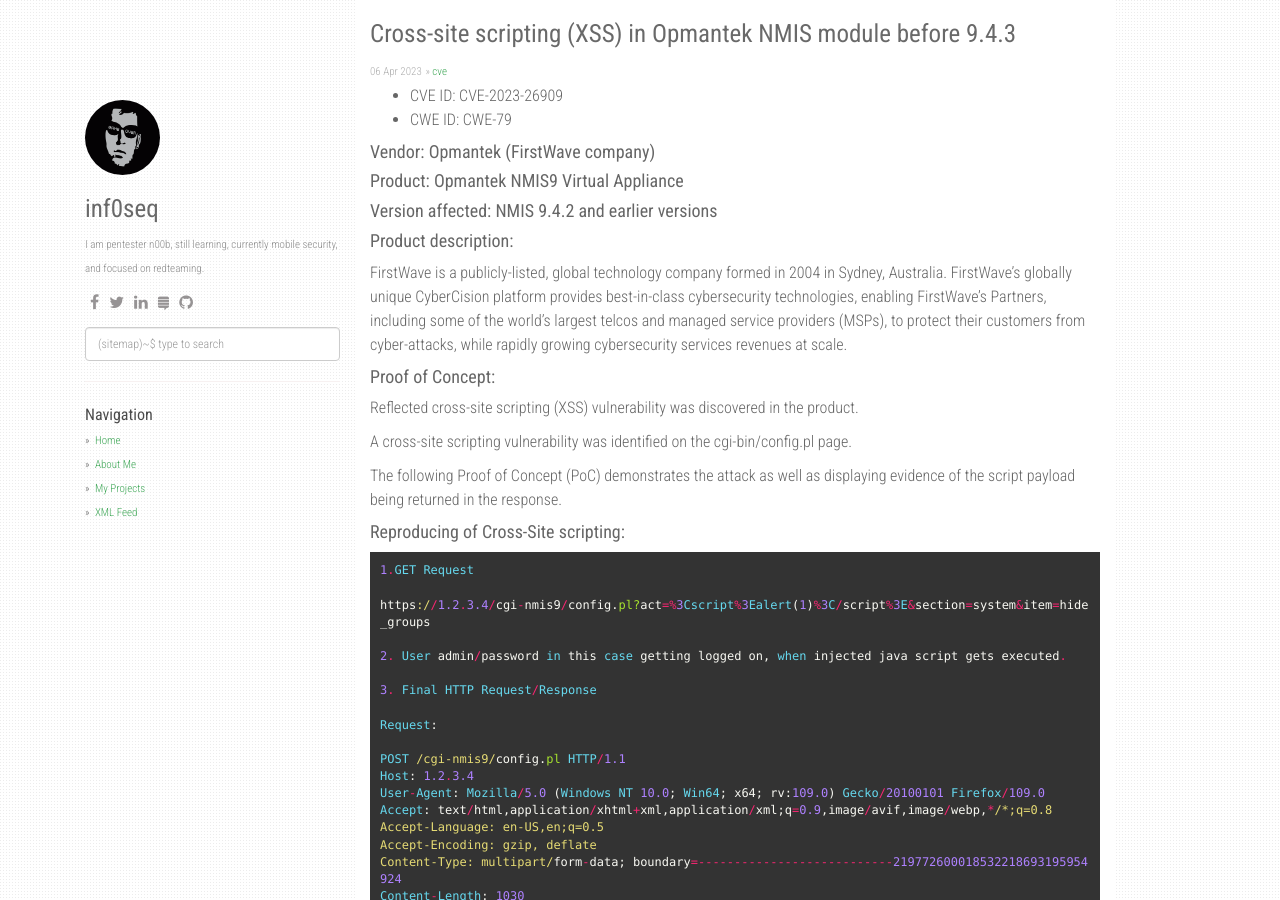
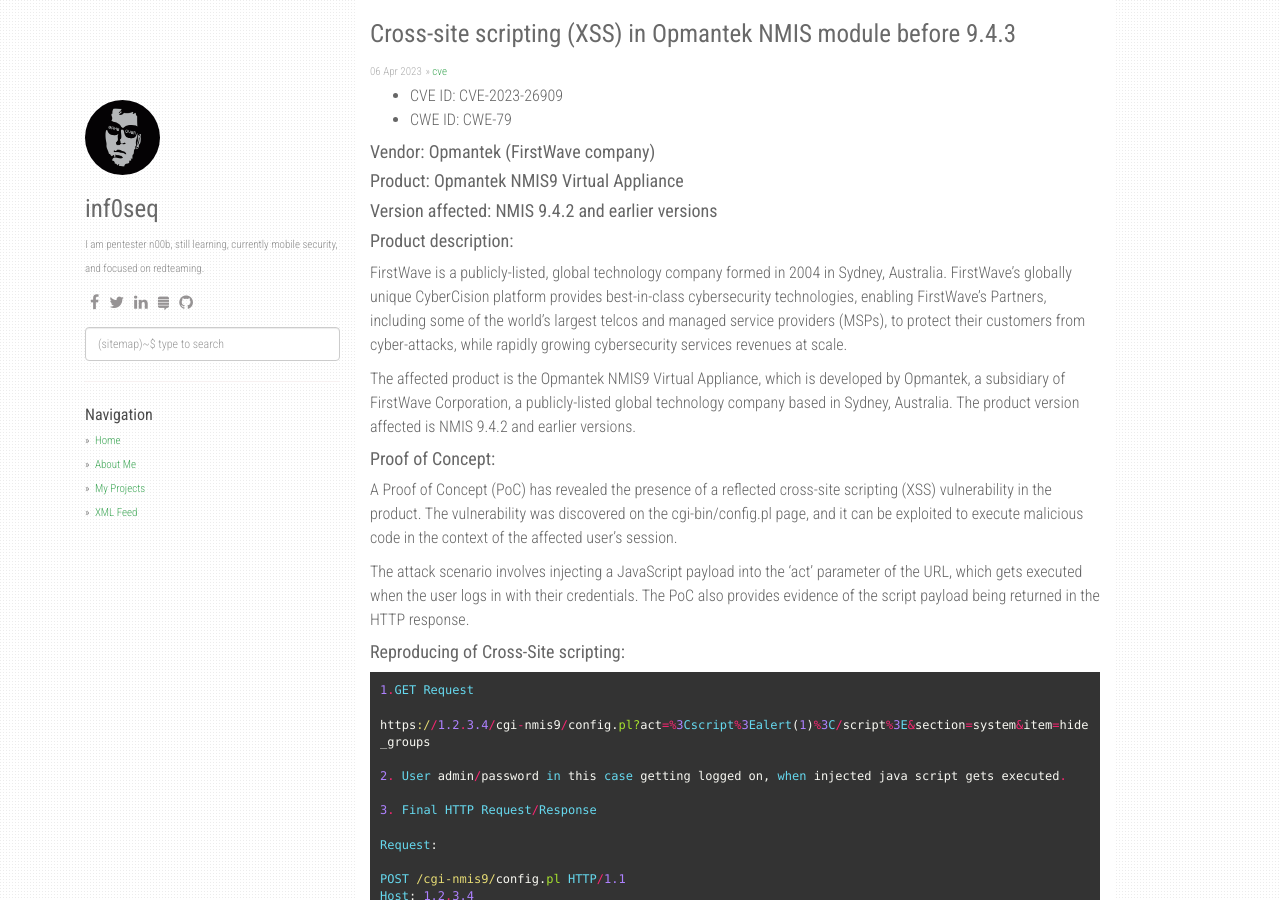
Before and after one commit to inf0seq/inf0seq.github.io, a Jekyll site: the page built from _posts/2023-04-06-Cross-site scripting (XSS) in Opmantek NMIS module before 9.4.3.md, in a window 1280 px wide and 900 px high. Built offline with Jekyll 4.4.1, drawn with Linux system fonts in a browser that asks for light colours; nearby versions of some CDN libraries; comment, search, counter and statistics services are not loaded; some of the changed text lies outside the part shown.

Commit message:
Update 2023-04-06-Cross-site scripting (XSS) in Opmantek NMIS module before 9.4.3.md

```diff
--- a/_posts/2023-04-06-Cross-site scripting (XSS) in Opmantek NMIS module before 9.4.3.md
+++ b/_posts/2023-04-06-Cross-site scripting (XSS) in Opmantek NMIS module before 9.4.3.md
@@ -19,13 +19,13 @@ categories: [cve]
 FirstWave is a publicly-listed, global technology company formed in 2004 in Sydney, Australia.
 FirstWave’s globally unique CyberCision platform provides best-in-class cybersecurity technologies, enabling FirstWave’s Partners, including some of the world’s largest telcos and managed service providers (MSPs), to protect their customers from cyber-attacks, while rapidly growing cybersecurity services revenues at scale.
 
+The affected product is the Opmantek NMIS9 Virtual Appliance, which is developed by Opmantek, a subsidiary of FirstWave Corporation, a publicly-listed global technology company based in Sydney, Australia. The product version affected is NMIS 9.4.2 and earlier versions.
+
 #### Proof of Concept:
 
-Reflected cross-site scripting (XSS) vulnerability was discovered in the product.
+A Proof of Concept (PoC) has revealed the presence of a reflected cross-site scripting (XSS) vulnerability in the product. The vulnerability was discovered on the cgi-bin/config.pl page, and it can be exploited to execute malicious code in the context of the affected user's session.
 
-A cross-site scripting vulnerability was identified on the cgi-bin/config.pl page.
-
-The following Proof of Concept (PoC) demonstrates the attack as well as displaying evidence of the script payload being returned in the response.
+The attack scenario involves injecting a JavaScript payload into the 'act' parameter of the URL, which gets executed when the user logs in with their credentials. The PoC also provides evidence of the script payload being returned in the HTTP response.
 
 #### Reproducing of Cross-Site scripting:
 {% highlight ruby %}
@@ -92,7 +92,6 @@ Content-Disposition: form-data; name="item"
 hide_groups
 -----------------------------219772600018532218693195954924--
 
-
 Response:
 
 HTTP/1.1 200 OK
@@ -109,7 +108,12 @@ Request not found
 
 {% endhighlight %}
 
+#### Recommendation:
+
+This vulnerability can be mitigated by updating the affected product to a patched version. The company has released a fixed version of the product (NMIS 9.4.3) that addresses this vulnerability. It is recommended that users upgrade to the latest version to ensure the security of their systems.
+
 #### References:
+
 1. https://www.owasp.org/index.php/Cross-site_Scripting_(XSS)
 2. https://firstwave.com/products/network-management-information-system/
 3. https://support.opmantek.com/browse/SUPPORT-10209
```
